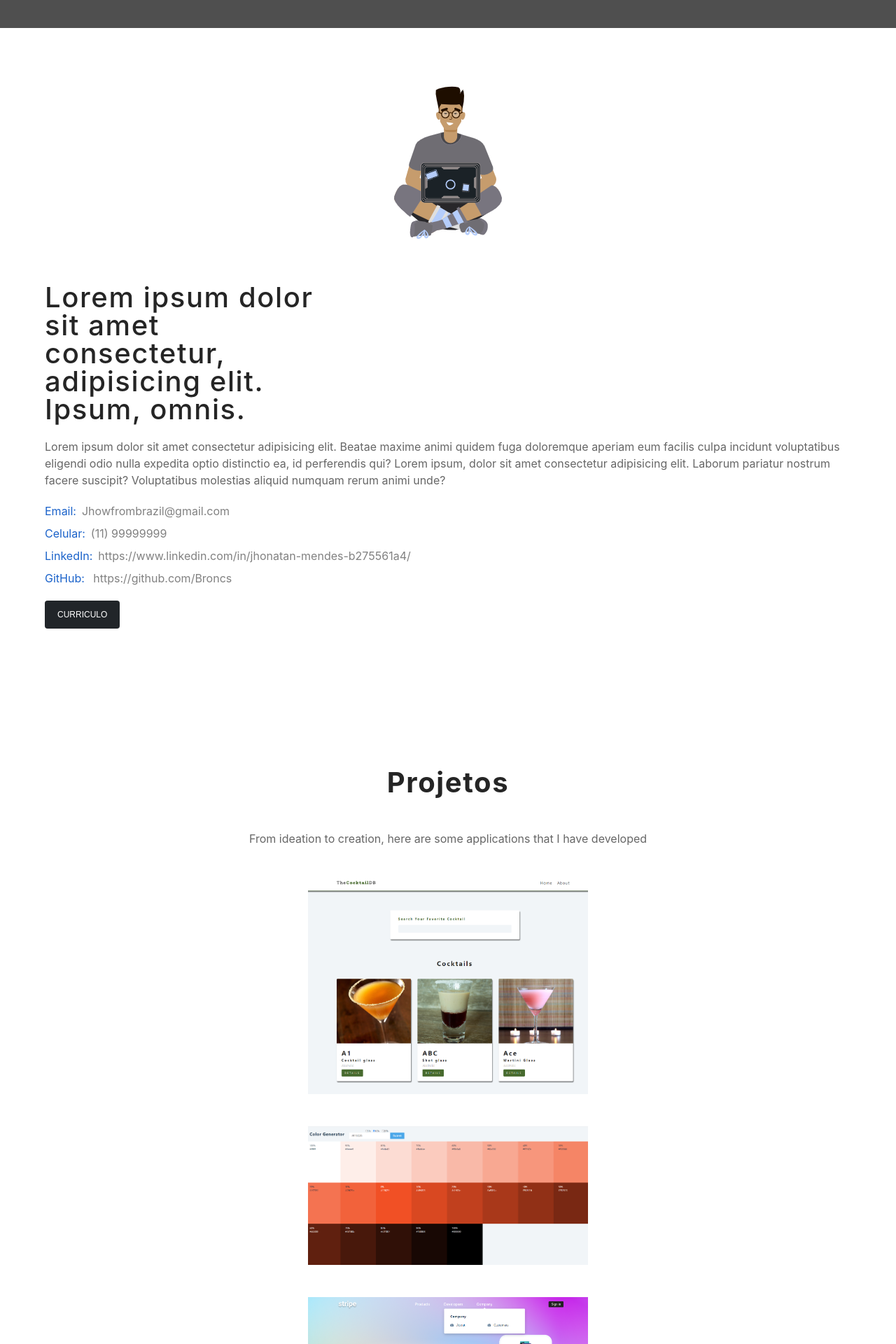
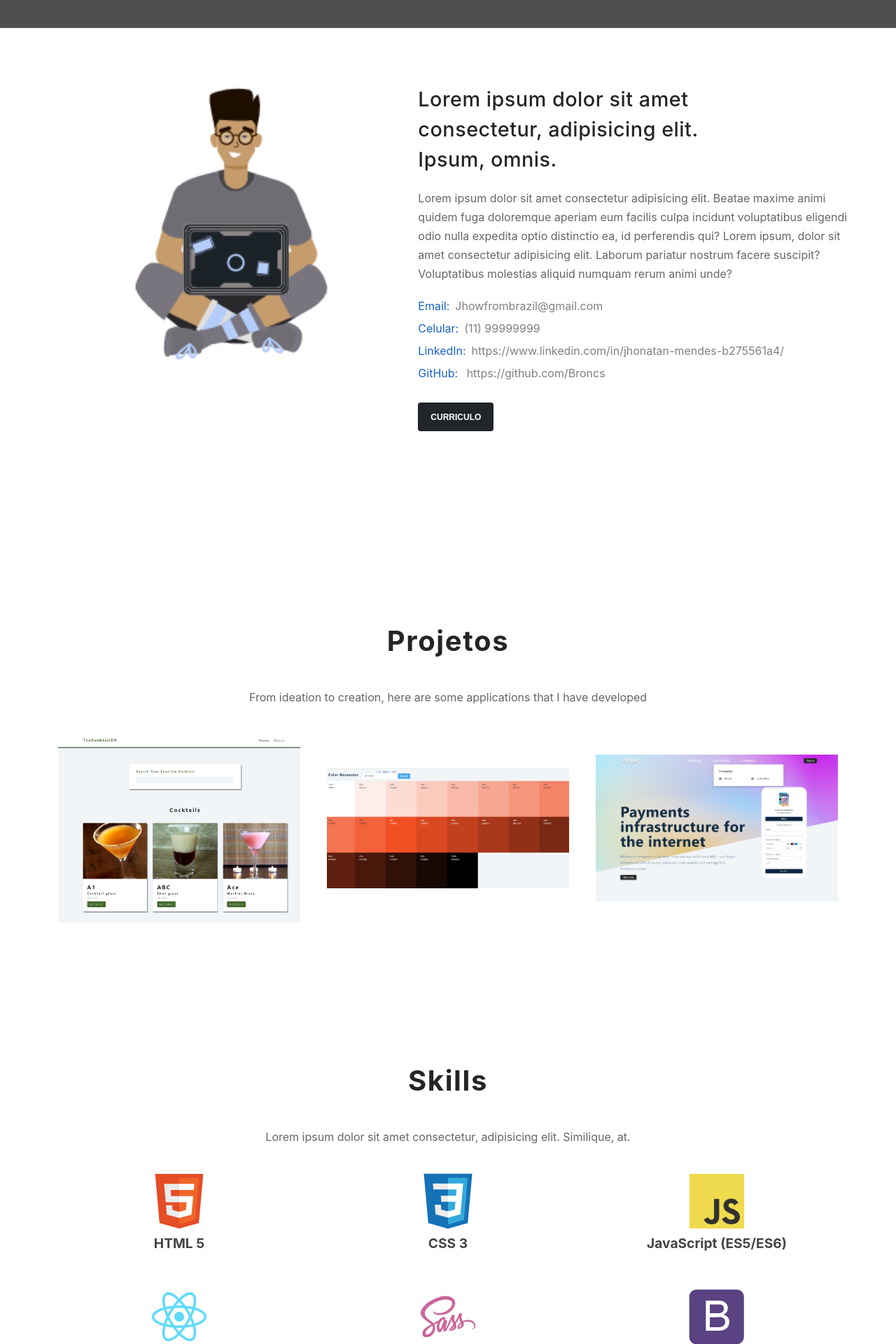
Before and after one commit to Broncs/Portfolio, a React (Create React App) app: page / in a window 1280 px wide. Shown: the part 760-2680 px from the top of the page at 70% size. Built offline with nearby package versions, Linux system fonts and the light colour scheme; grey boxes are pictures that could not be loaded.

Commit message:
styling desktop

```diff
--- a/src/components/About.js
+++ b/src/components/About.js
@@ -5,6 +5,7 @@ const About = () => {
   return (
     <section>
       <div className="container">
+        <div className="about-container">
           <div className="img-laptop">
             <img src={peopleilustrator} alt="people" />
           </div>
@@ -16,10 +17,10 @@ const About = () => {
             <p>
               Lorem ipsum dolor sit amet consectetur adipisicing elit. Beatae
               maxime animi quidem fuga doloremque aperiam eum facilis culpa
-            incidunt voluptatibus eligendi odio nulla expedita optio distinctio
-            ea, id perferendis qui? Lorem ipsum, dolor sit amet consectetur
-            adipisicing elit. Laborum pariatur nostrum facere suscipit?
-            Voluptatibus molestias aliquid numquam rerum animi unde?
+              incidunt voluptatibus eligendi odio nulla expedita optio
+              distinctio ea, id perferendis qui? Lorem ipsum, dolor sit amet
+              consectetur adipisicing elit. Laborum pariatur nostrum facere
+              suscipit? Voluptatibus molestias aliquid numquam rerum animi unde?
             </p>
 
             <ul className="contact-list">
@@ -39,11 +40,15 @@ const About = () => {
               </li>
               <li>
                 <span>GitHub:</span>
-              <a href="https://github.com/Broncs"> https://github.com/Broncs</a>
+                <a href="https://github.com/Broncs">
+                  {" "}
+                  https://github.com/Broncs
+                </a>
               </li>
             </ul>
+            <button className="btn btn-primary">Curriculo</button>
           </div>
-        <button className="btn btn-primary">Curriculo</button>
+        </div>
       </div>
     </section>
   );
--- a/src/components/Contact.js
+++ b/src/components/Contact.js
@@ -5,15 +5,21 @@ const Contact = () => {
   return (
     <section className="contact-section">
       <div className="container">
-        <div>
+        <div className="form-contact">
           <form className="contact-form">
             <h2>Deixe uma Mensagem!</h2>
+
             <input
-              className="text-input"
+              className="text-input input-width-1"
               type="text"
               placeholder="Seu nome :"
             />
-            <input className="text-input" type="text" placeholder="Email :" />
+            <input
+              className="text-input input-width-2"
+              type="text"
+              placeholder="Email :"
+            />
+
             <input className="text-input" type="text" placeholder="assunto :" />
             <textarea
               className="textarea-input"
@@ -25,7 +31,6 @@ const Contact = () => {
             ></textarea>
             <button className="btn btn-primary">enviar mensagem</button>
           </form>
-        </div>
 
           <div className="contact-info">
             <h2>Informações de contato</h2>
@@ -66,6 +71,7 @@ const Contact = () => {
             </div>
           </div>
         </div>
+      </div>
     </section>
   );
 };
--- a/src/components/Footer.js
+++ b/src/components/Footer.js
@@ -37,7 +37,9 @@ const Footer = () => {
             </li>
           </ul>
         </div>
-        <p>Copyright - 2020 Johnny Ung, All Right Reserved</p>
+        <p className="copryright">
+          Copyright - 2021 Jhonatan mendes,todos direitos reservados
+        </p>
       </div>
     </footer>
   );
--- a/src/scss/_about.scss
+++ b/src/scss/_about.scss
@@ -11,16 +11,44 @@
     font-weight: 500;
     margin-bottom: 1.3rem;
   }
+  p {
+    line-height: 27px;
+  }
 }
 
 .contact-list li {
   margin-bottom: 8px;
   color: $clr-grey-5;
+  word-wrap: break-word;
   span {
     color: $clr-blue-2;
     margin-right: 8px;
   }
   &:last-of-type {
-    margin-bottom: 20px;
+    margin-bottom: 30px;
   }
 }
+
+@media screen and (min-width: 700px) {
+  .img-laptop img {
+    height: 400px;
+  }
+  .about-info {
+    h2 {
+      font-size: 1.8rem;
+      line-height: 1.5;
+      letter-spacing: 0.5px;
+    }
+  }
+}
+
+@media screen and (min-width: 950px) {
+  .about-container {
+    display: flex;
+    align-items: flex-start;
+    padding: 80px 0;
+  }
+  .img-laptop {
+    padding: 0;
+  }
+}
--- a/src/scss/_btn.scss
+++ b/src/scss/_btn.scss
@@ -6,6 +6,8 @@
   color: white;
   background: $clr-black-1;
   cursor: pointer;
+  display: inline-block;
+  font-weight: 600;
 
   &:hover {
     background: $clr-blue-1;
--- a/src/scss/_contact.scss
+++ b/src/scss/_contact.scss
@@ -26,9 +26,11 @@
 }
 
 // contact info
-
+.form-contact {
+  padding: 0 0 100px;
+}
 .contact-info {
-  padding: 100px 0 100px;
+  padding: 100px 0 0;
 
   h2 {
     font-size: 2.2rem;
@@ -66,3 +68,28 @@
     font-size: 14px;
   }
 }
+
+@media screen and (min-width: 750px) {
+  .input-width-1,
+  .input-width-2 {
+    max-width: 48%;
+  }
+  .input-width-2 {
+    float: right;
+  }
+}
+
+@media screen and (min-width: 950px) {
+  .form-contact {
+    display: flex;
+    justify-content: center;
+    align-items: flex-start;
+    margin-bottom: 100px;
+  }
+  .contact-form {
+    padding: 0 30px;
+  }
+  .contact-info {
+    padding: 0;
+  }
+}
--- a/src/scss/_footer.scss
+++ b/src/scss/_footer.scss
@@ -18,3 +18,6 @@
     }
   }
 }
+.copryright {
+  color: #dcdcdc;
+}
--- a/src/scss/_projects.scss
+++ b/src/scss/_projects.scss
@@ -80,3 +80,14 @@
 .fadeIn-top {
   top: 20%;
 }
+@media screen and (min-width: 700px) {
+  .img-container {
+    grid-template-columns: 1fr 1fr;
+  }
+}
+
+@media screen and (min-width: 950px) {
+  .img-container {
+    grid-template-columns: repeat(3, 1fr);
+  }
+}
--- a/src/scss/_skills.scss
+++ b/src/scss/_skills.scss
@@ -27,3 +27,16 @@
     }
   }
 }
+
+@media screen and (min-width: 501px) {
+  .skills-img-container {
+    display: grid;
+    grid-template-columns: repeat(2, 1fr);
+  }
+}
+
+@media screen and (min-width: 700px) {
+  .skills-img-container {
+    grid-template-columns: repeat(3, 1fr);
+  }
+}
--- a/src/scss/_tools.scss
+++ b/src/scss/_tools.scss
@@ -25,3 +25,10 @@
     }
   }
 }
+
+@media screen and (min-width: 501px) {
+  .tools-img-container {
+    display: grid;
+    grid-template-columns: repeat(2, 1fr);
+  }
+}
--- a/src/scss/style.scss
+++ b/src/scss/style.scss
@@ -45,7 +45,7 @@ h1 {
   font-size: 3rem;
 }
 h2 {
-  font-size: 1.8rem;
+  font-size: 1.7rem;
 }
 h3 {
   font-size: 1.25rem;
@@ -64,7 +64,7 @@ p {
   width: 90vw;
 }
 
-@media screen and (min-width: 800px) {
+@media screen and (min-width: 700px) {
   h1 {
     font-size: 4rem;
   }
```
Also changed, not shown: 2 other files (tests, documents, lock files or other folders). Lines whose indentation alone changed are shown as unchanged.
